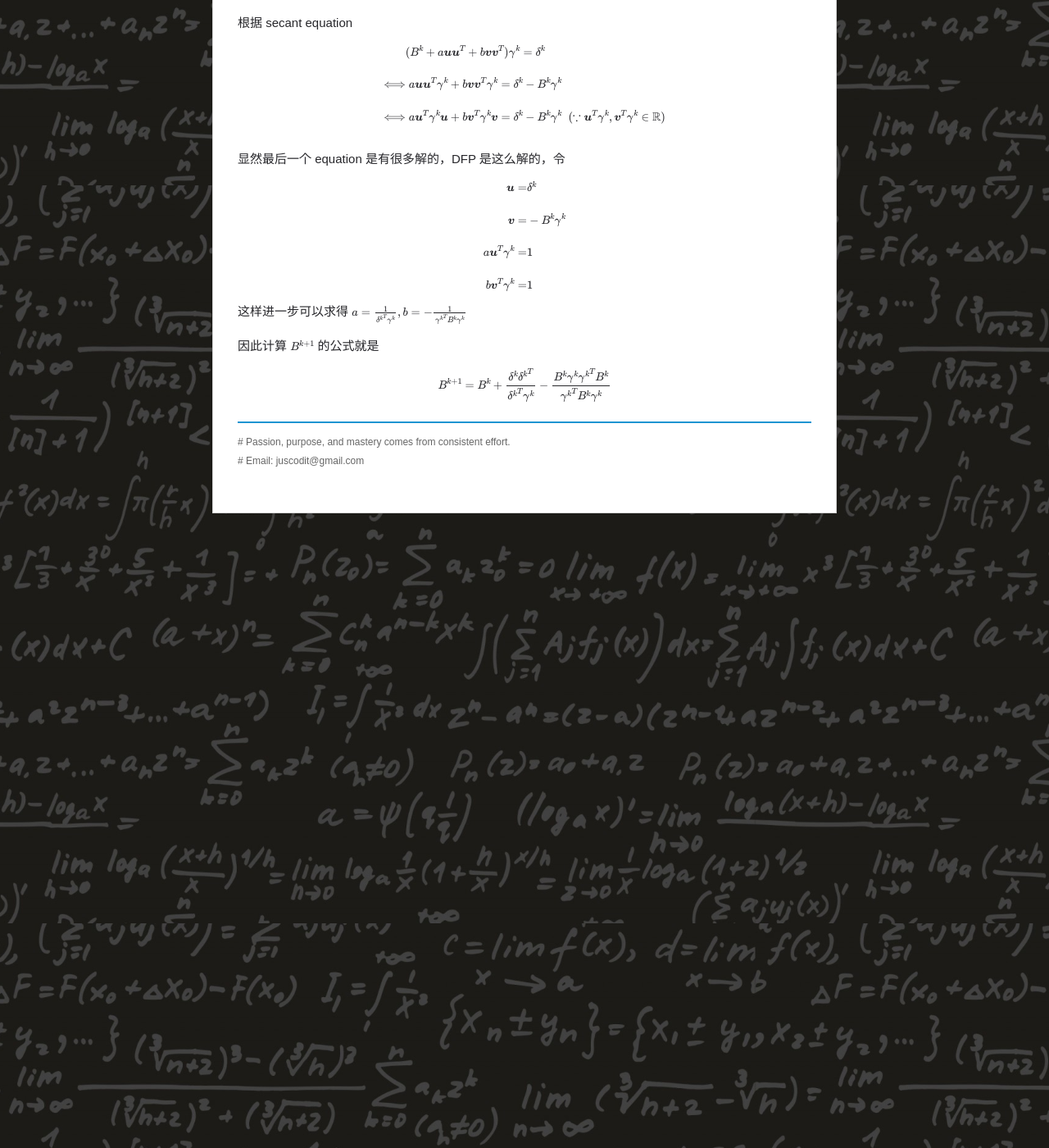
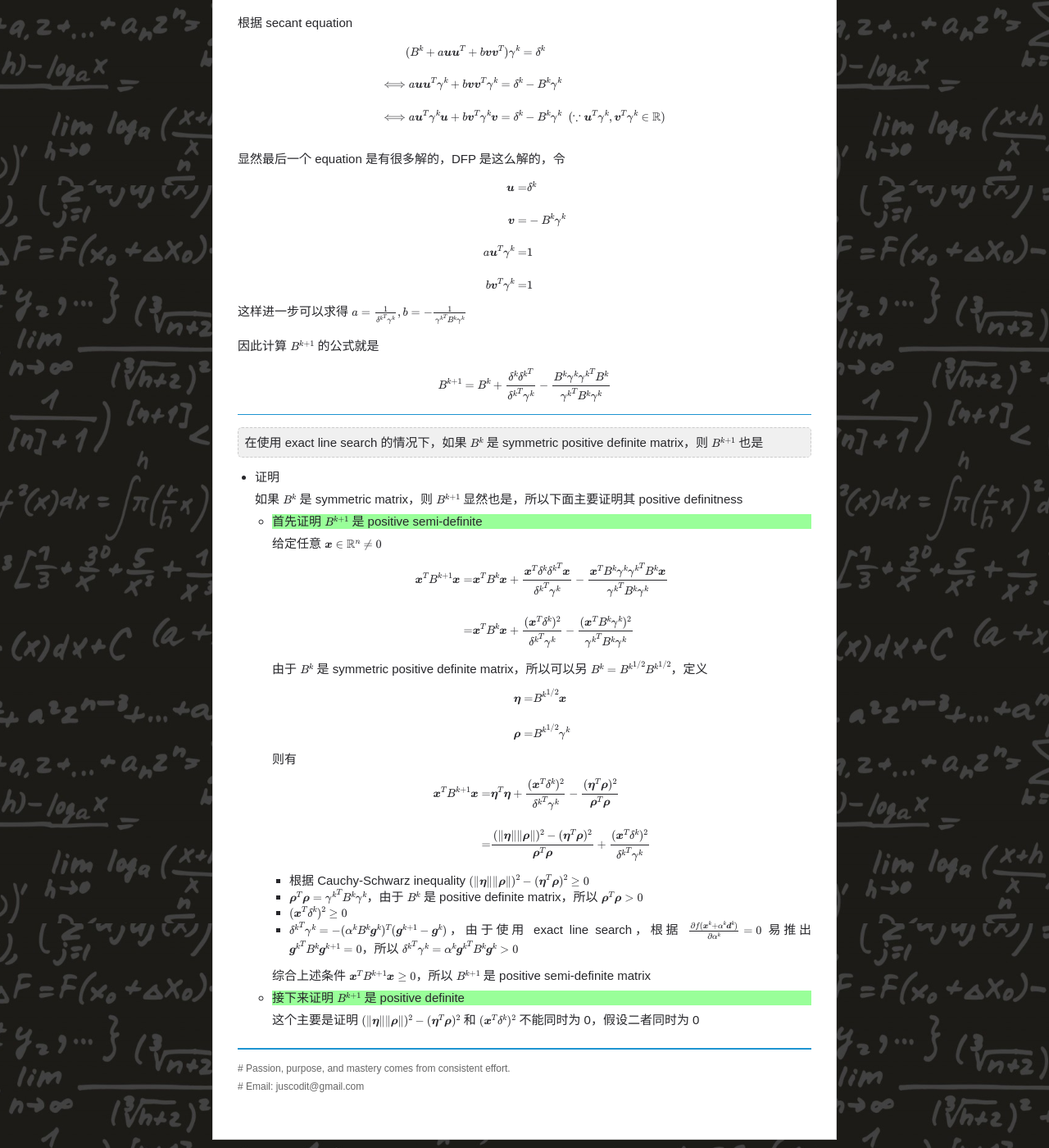
Before and after one commit to chenrushan/chenrushan.github.io, a Jekyll site: the page built from _posts/2014-07-13-NP-10-quasi-newton.markdown, in a window 1280 px wide and 1400 px high, scrolled down 2474 px. Shown: the whole window at 82% size. Built offline with Jekyll 4.4.1, drawn with Linux system fonts in a browser that asks for light colours; Markdown is read by kramdown in place of the engine named in the settings; formulas are drawn with MathJax 3.

Commit message:
[np10]: update

```diff
--- a/_posts/2014-07-13-NP-10-quasi-newton.markdown
+++ b/_posts/2014-07-13-NP-10-quasi-newton.markdown
@@ -58,7 +58,7 @@ $B^k$ 是一个 symmetric matrix，因此共包含 $\frac{n(n+1)}{2}$ 个变量
 
 所以三种算法的核心区别就是如何得到 $B^k$，计算 descent direction 用的都是 $\boldsymbol{d}^k = -B^k \boldsymbol{g}^k$，其余部分包括 line search 什么的也都一样，下面分别介绍这三种算法
 
-<span style="background-color: #9f9">下面的介绍中我计算的是 $B^{k+1}$ 而不是 $B^k$，其本质没有任何区别，就是为了公式看上去能干净一些，如果用的是 $B^k$，则等号左边通常是一堆的 $k-1$ 上标，看上去有点乱</span>
+<p style="background-color: #9f9">下面的介绍中我计算的是 $B^{k+1}$ 而不是 $B^k$，其本质没有任何区别，就是为了公式看上去能干净一些，如果用的是 $B^k$，则等号左边通常是一堆的 $k-1$ 上标，看上去有点乱</p>
 
 #### Rank One Correction
 
@@ -153,3 +153,53 @@ $$
 因此计算 $B^{k+1}$ 的公式就是
 
 $$B^{k+1} = B^k + \frac{ \delta^k {\delta^k}^T }{ {\delta^k}^T \gamma^k} - \frac{ B^k \gamma^k {\gamma^k}^T B^k }{ {\gamma^k}^T B^k \gamma^k}$$
+
+----------
+
+<blockquote>
+在使用 exact line search 的情况下，如果 $B^k$ 是 symmetric positive definite matrix，则 $B^{k+1}$ 也是
+</blockquote>
+
+* 证明
+
+  如果 $B^k$ 是 symmetric matrix，则 $B^{k+1}$ 显然也是，所以下面主要证明其 positive definitness
+
+  * <p style="background-color: #9f9">首先证明 $B^{k+1}$ 是 positive semi-definite</p>
+
+      给定任意 $\boldsymbol{x} \in \mathbb{R}^n \neq 0$
+
+      $$
+      \begin{align}
+      \boldsymbol{x}^T B^{k+1} \boldsymbol{x} = & \boldsymbol{x}^T B^k \boldsymbol{x} + \frac{\boldsymbol{x}^T \delta^k {\delta^k}^T \boldsymbol{x}}{ {\delta^k}^T \gamma^k} - \frac{ \boldsymbol{x}^T B^k \gamma^k {\gamma^k}^T B^k \boldsymbol{x}}{ {\gamma^k}^T B^k \gamma^k} \\\\
+      = & \boldsymbol{x}^T B^k \boldsymbol{x} + \frac{(\boldsymbol{x}^T \delta^k)^2}{ {\delta^k}^T \gamma^k} - \frac{ (\boldsymbol{x}^T B^k \gamma^k)^2}{ {\gamma^k}^T B^k \gamma^k}
+      \end{align}
+      $$
+
+      由于 $B^k$ 是 symmetric positive definite matrix，所以可以另 $B^k = {B^k}^{1/2}{B^k}^{1/2}$，定义
+
+      $$
+      \begin{align}
+      \boldsymbol{\eta} = & {B^k}^{1/2} \boldsymbol{x} \\\\
+      \boldsymbol{\rho} = & {B^k}^{1/2} \gamma^k
+      \end{align}
+      $$
+
+      则有
+
+      $$
+      \begin{align}
+      \boldsymbol{x}^T B^{k+1} \boldsymbol{x} = & \boldsymbol{\eta}^T \boldsymbol{\eta} + \frac{(\boldsymbol{x}^T \delta^k)^2}{ {\delta^k}^T \gamma^k} - \frac{(\boldsymbol{\eta}^T \boldsymbol{\rho})^2}{\boldsymbol{\rho}^T \boldsymbol{\rho}} \\\\
+      = & \frac{(\Vert \boldsymbol{\eta} \Vert \Vert \boldsymbol{\rho} \Vert)^2 - (\boldsymbol{\eta}^T \boldsymbol{\rho})^2}{\boldsymbol{\rho}^T \boldsymbol{\rho}} + \frac{(\boldsymbol{x}^T \delta^k)^2}{ {\delta^k}^T \gamma^k}
+      \end{align}
+      $$
+
+      * 根据 Cauchy-Schwarz inequality $(\Vert \boldsymbol{\eta} \Vert \Vert \boldsymbol{\rho} \Vert)^2 - (\boldsymbol{\eta}^T \boldsymbol{\rho})^2 \geq 0$
+      * $\boldsymbol{\rho}^T \boldsymbol{\rho} = {\gamma^k}^T B^k \gamma^k$，由于 $B^k$ 是 positive definite matrix，所以 $\boldsymbol{\rho}^T \boldsymbol{\rho} > 0$
+      * ${(\boldsymbol{x}^T \delta^k)^2} \geq 0$
+      * ${ {\delta^k}^T \gamma^k} = -(\alpha^k B^k \boldsymbol{g}^k)^T (\boldsymbol{g}^{k+1} - \boldsymbol{g}^k)$，由于使用 exact line search，根据 $\frac{\partial f(\boldsymbol{x}^k + \alpha^k \boldsymbol{d}^k)}{\partial \alpha^k} = 0$ 易推出 ${\boldsymbol{g}^k}^T B^k \boldsymbol{g}^{k+1} = 0$，所以 ${ {\delta^k}^T \gamma^k} = \alpha^k {\boldsymbol{g}^k}^T B^k \boldsymbol{g}^k > 0$
+
+      综合上述条件 $\boldsymbol{x}^T B^{k+1} \boldsymbol{x} \geq 0$，所以 $B^{k+1}$ 是 positive semi-definite matrix
+
+   * <p style="background-color: #9f9">接下来证明 $B^{k+1}$ 是 positive definite</p>
+
+     这个主要是证明 $(\Vert \boldsymbol{\eta} \Vert \Vert \boldsymbol{\rho} \Vert)^2 - (\boldsymbol{\eta}^T \boldsymbol{\rho})^2$ 和 ${(\boldsymbol{x}^T \delta^k)^2}$ 不能同时为 0，假设二者同时为 0
```
